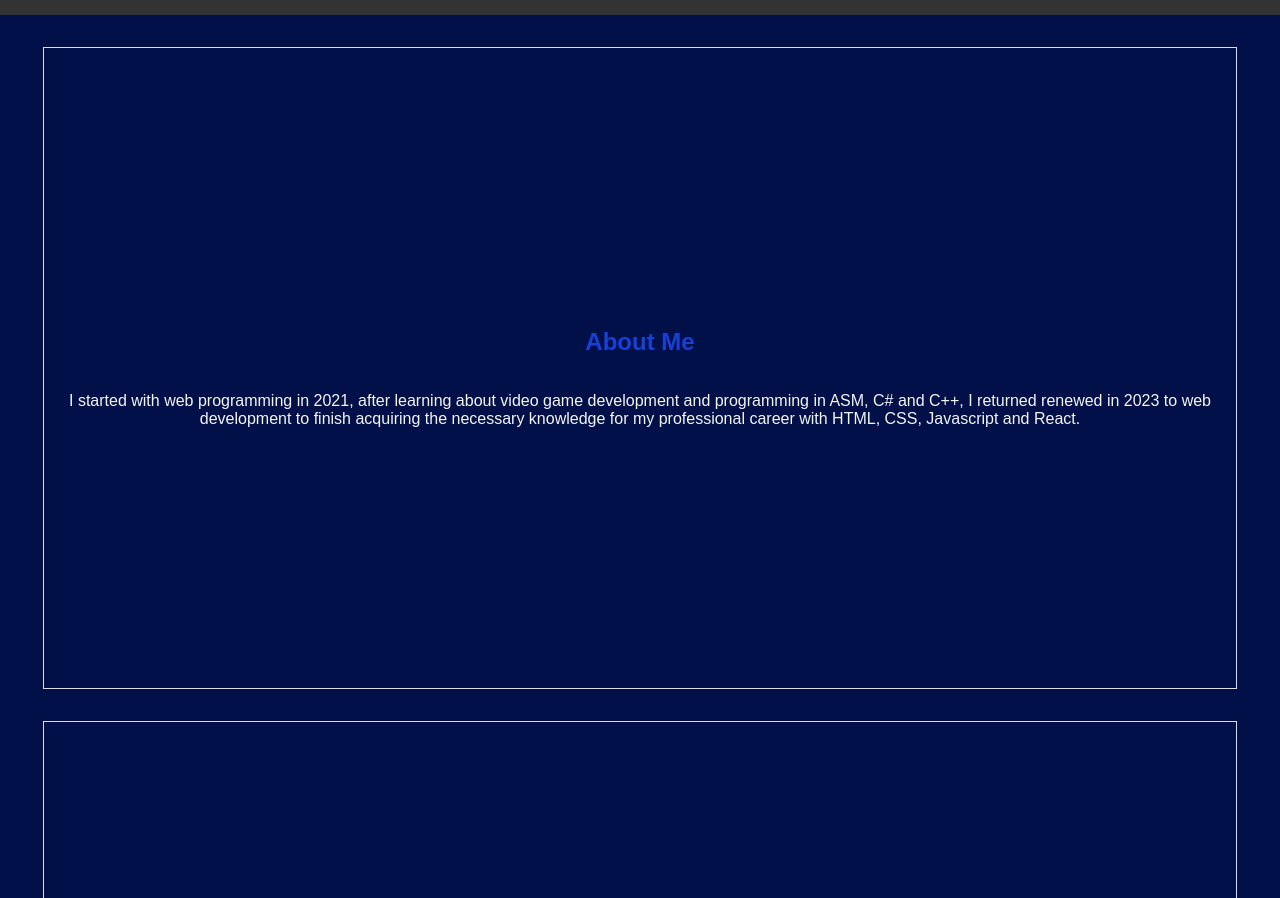
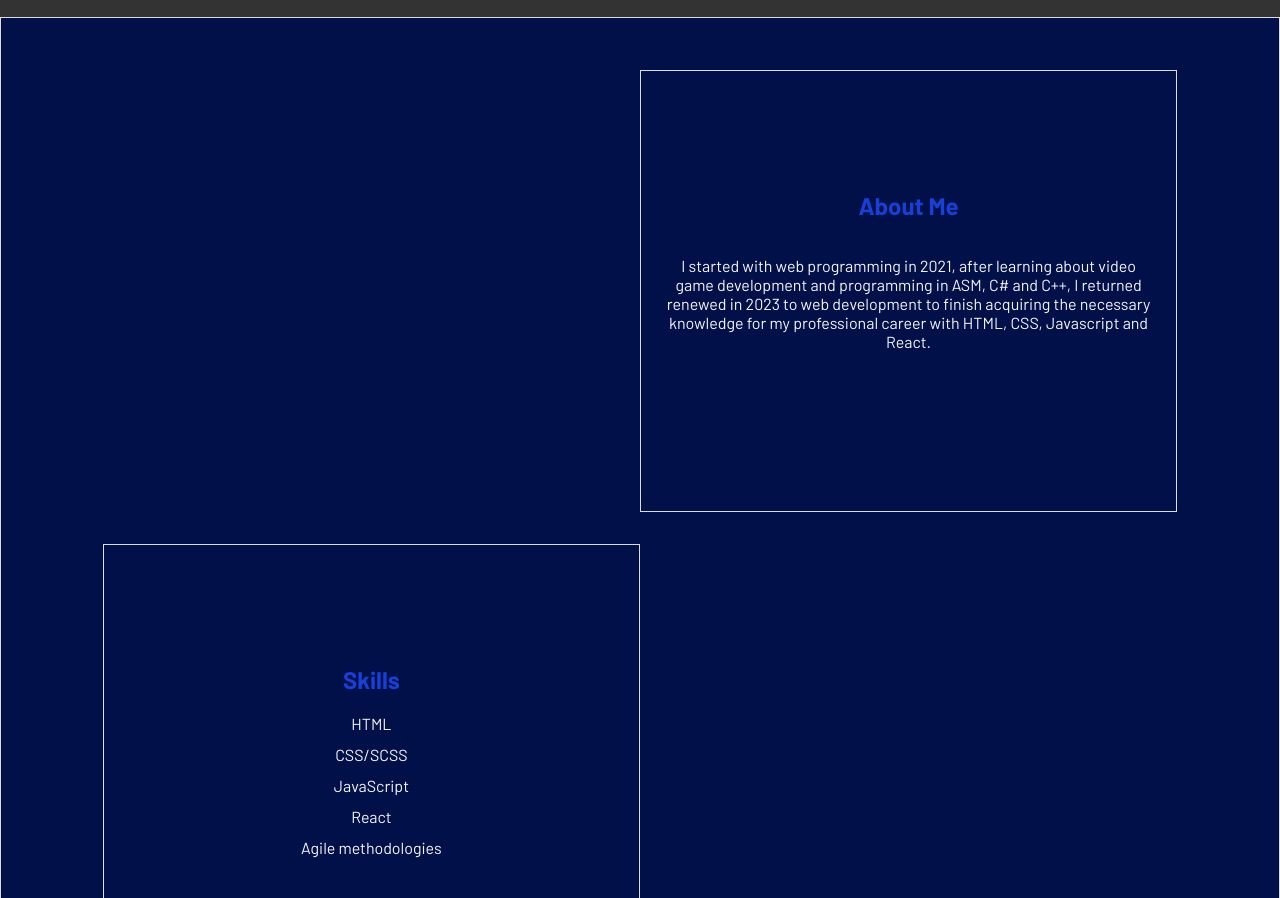
Before and after one commit to AlanPonce2407/portfolio, a website: page index.html in a window 1280 px wide. Shown: the part 139-1037 px from the top of the page. Drawn offline with nearby package versions, Linux system fonts and the light colour scheme; a web font is replaced by a local one.

Commit message:
changed section positions/changed font

```diff
--- a/index.html
+++ b/index.html
@@ -6,6 +6,9 @@
     <meta name="viewport" content="width=device-width, initial-scale=1.0">
     <link rel="stylesheet" href="./css/styles.css">
     <link rel="stylesheet" href="https://cdnjs.cloudflare.com/ajax/libs/animate.css/4.1.1/animate.min.css" />
+    <link rel="preconnect" href="https://fonts.googleapis.com">
+    <link rel="preconnect" href="https://fonts.gstatic.com" crossorigin>
+    <link href="https://fonts.googleapis.com/css2?family=Barlow:wght@300;400;500;600;700&family=Smythe&family=Source+Sans+3:wght@300;400;500;700;900&display=swap" rel="stylesheet">
     <title>Alan Ponce Web Developer</title>
 </head>
 
@@ -18,11 +21,12 @@
                 <p>Front-End Web Developer</p>
             </div>
         </header>
-
+        <section class="main-container">
             <section class="about animate__animated animate__fadeInRight">
                 <div class="section-text-container">
                     <h2>About Me</h2>
-                <p>I started with web programming in 2021, after learning about video game development and programming
+                    <p>I started with web programming in 2021, after learning about video game development and
+                        programming
                         in
                         ASM, C# and C++, I returned renewed in 2023 to web development to finish acquiring the necessary
                         knowledge for my professional career with HTML, CSS, Javascript and React.</p>
@@ -61,6 +65,7 @@
                 </div>
                 <!-- Add more projects as needed -->
             </section>
+        </section>
     </main>
     <footer>
         <p>Contact: ae.ponce24@gmail.com</p>
--- a/scss/styles.scss
+++ b/scss/styles.scss
@@ -5,11 +5,10 @@ $background-blue: #011049;
     flex-direction: column;
     align-items: center;
     position: relative;
-    top: 40%;
 }
 
 body {
-    font-family: 'Arial', sans-serif;
+    font-family: 'Barlow', sans-serif;
     margin: 0;
     padding: 0;
     box-sizing: border-box;
@@ -19,6 +18,7 @@ body {
 
 header {
     display: flex;
+    font-weight: bold;
     align-items: center;
     background-color: #333;
     color: #fff;
@@ -41,7 +41,7 @@ header {
     padding: 20px;
     width: 90%;
     text-align: center;
-    height: 75vh;
+    height: 50vh;
     h2 {
         color: #1640D6;
     }
@@ -55,6 +55,20 @@ header {
     }
     .section-text-container {
         @include section-centering();
+        top: 20%;
+    }
+}
+
+.main-container {
+    .about,
+    .projects {
+        margin-left: 50%;
+        width: 40%;
+    }
+
+    .skills {
+        margin-right: 50%;
+        width: 40%;
     }
 
 }
```
Also changed, not shown: css/styles.css. Lines whose indentation alone changed are shown as unchanged.
